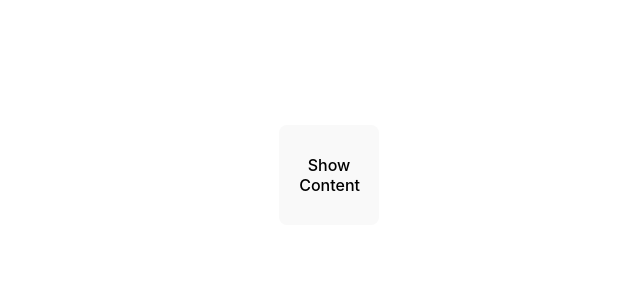
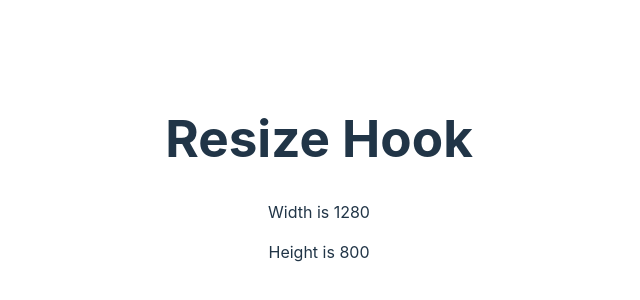
Before and after one commit to reauctioned/React_25, a React (Vite) app in the folder React_CC/: page / in a window 1280 px wide. Shown: the part 222-522 px from the top of the page, without its empty margins (321-961 px from the left). Built offline with nearby package versions, Linux system fonts and the light colour scheme.

Commit message:
+ returned windowSize appropriately + code cleanup

```diff
--- a/React_CC/src/App.jsx
+++ b/React_CC/src/App.jsx
@@ -20,6 +20,7 @@ import FeatureFlagGobalState from './components/feature_flag/context/index.jsx'
 import FeatureFlag from './components/feature_flag/index.jsx'
 import FetchHookTest from './components/useFetch-hook/test.jsx'
 import UseOnClickOutsideTest from './components/useOutsideClick-hook/test.jsx'
+import UseWindowResizeTest from './components/useResposive-hook/test.jsx'
 
 
 function App() {
@@ -43,7 +44,8 @@ function App() {
         <FeatureFlag/>
         </FeatureFlagGobalState> */}
         {/* <FetchHookTest/> */}
-        <UseOnClickOutsideTest/>
+        {/* <UseOnClickOutsideTest/> */}
+        <UseWindowResizeTest/>
     </div>
   )
 }
--- a/React_CC/src/components/useResposive-hook/index.jsx
+++ b/React_CC/src/components/useResposive-hook/index.jsx
@@ -18,4 +18,6 @@ export default function useWindowResize() {
     window.addEventListener("resize", handleResize);
     return () => window.removeEventListener("resize", handleResize);
   }, []);
+
+  return windowSize
 }
```
